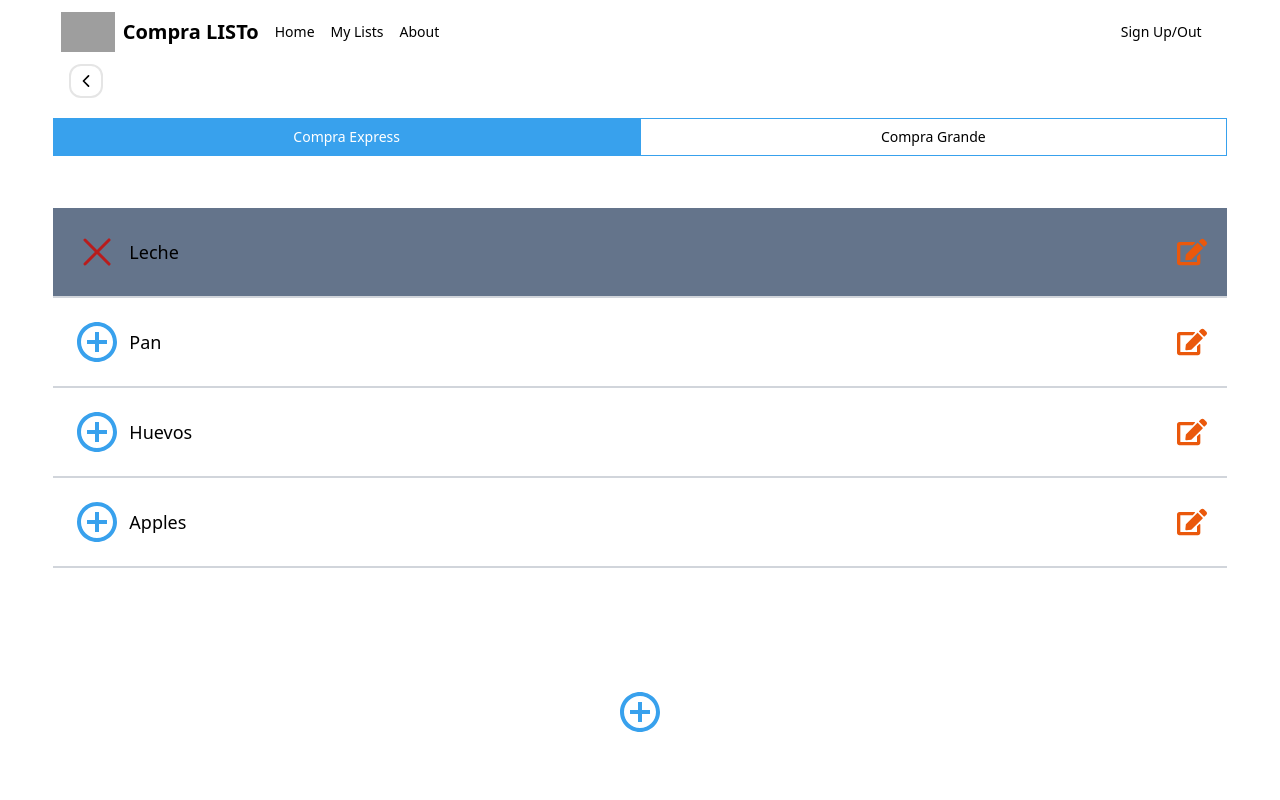
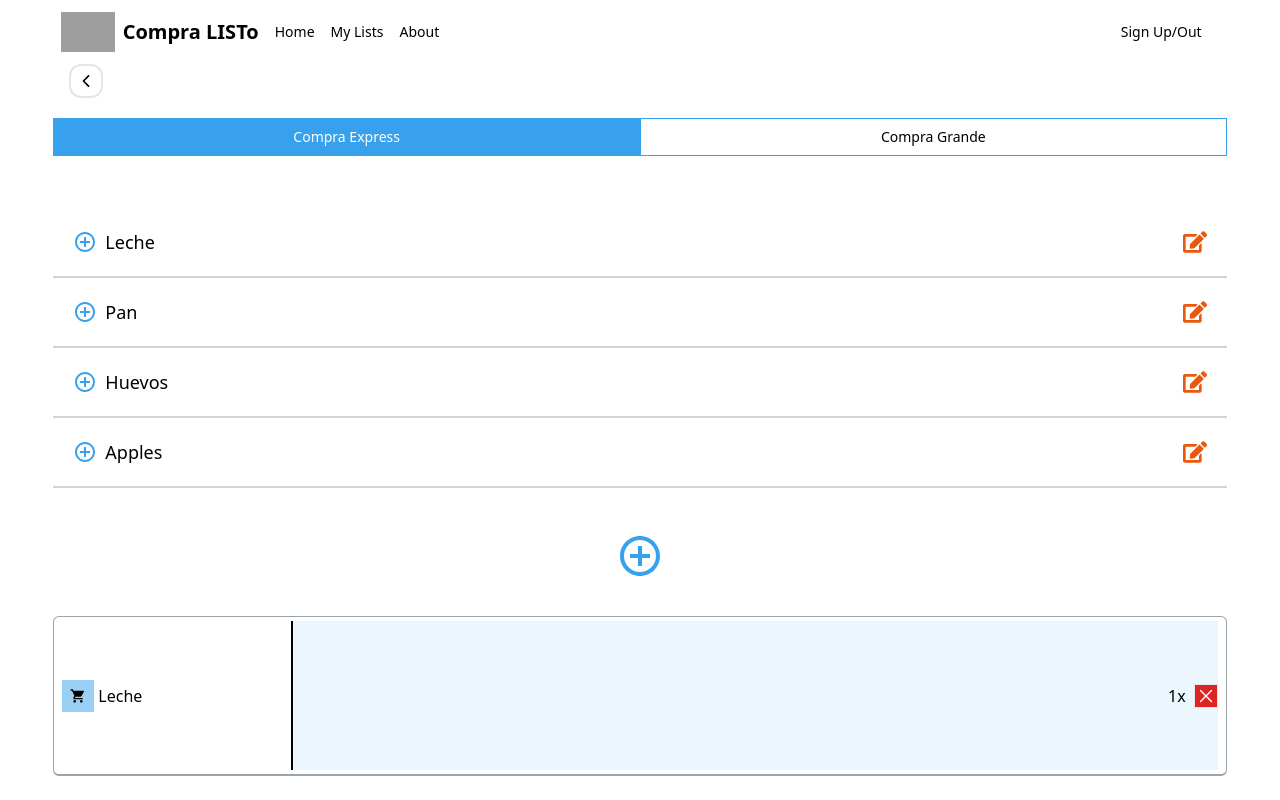
Before and after one commit to No-Country/s7-11-t-javareact, a React (Vite) app in the folder client/: page /list in a window 1280 px wide. Both pictures are taken after a click on the icon 97 px from the left and 252 px from the top of the page. Built offline with nearby package versions, Linux system fonts and the light colour scheme; grey boxes are pictures that could not be loaded; a web font is replaced by a local one.

Commit message:
feat: funcionalidades

```diff
--- a/client/src/pages/ListPage/ExpressBuyTab.jsx
+++ b/client/src/pages/ListPage/ExpressBuyTab.jsx
@@ -3,7 +3,8 @@ import NewProductForm from "./NewProductForm";
 import { FaEdit, FaRegCheckCircle, FaTrashAlt } from "react-icons/fa";
 import { BiPlusCircle } from "react-icons/bi";
 import { HiXMark } from "react-icons/hi2";
-
+import { useRef } from "react";
+import { MdShoppingCart } from "react-icons/md";
 function ExpressTab() {
   const [dailyProducts, setDailyProducts] = useState(() => {
     const savedProducts = localStorage.getItem("dailyProducts");
@@ -18,20 +19,57 @@ function ExpressTab() {
       ];
     }
   });
+  const inputRef = useRef(null);
+  const [stateSelectItem, setStateSelectItem] = useState(() => {
+    const storedState = localStorage.getItem("selectItemState");
+    return storedState ? JSON.parse(storedState) : [];
+  });
   const [selectedProducts, setSelectedProducts] = useState([]);
   const [formState, setFormState] = useState(false);
-  console.log(dailyProducts);
-  console.log("formState:", formState);
 
   useEffect(() => {
     localStorage.setItem("dailyProducts", JSON.stringify(dailyProducts));
   }, [dailyProducts]);
 
-  const controlProductCheck = (id) => {
+  const controlProductCheck = (id, state) => {
     const updatedProducts = dailyProducts.map((product) =>
-      product.id === id ? { ...product, checked: !product.checked } : product
+      product.id === id ? { ...product, checked: state } : product
     );
     setDailyProducts(updatedProducts);
+  };
+
+  const addSelectItem = (id) => {
+    const selectItem = dailyProducts.find((product) => product.id === id);
+    if (selectItem) {
+      setStateSelectItem((prevState) => {
+        const existingItemIndex = prevState.findIndex((item) => item.id === id);
+        if (existingItemIndex !== -1) {
+          const updatedItem = {
+            ...prevState[existingItemIndex],
+            quantity:
+              prevState[existingItemIndex].quantity +
+              (selectItem.quantity || 1),
+          };
+          const newState = [
+            ...prevState.slice(0, existingItemIndex),
+            updatedItem,
+            ...prevState.slice(existingItemIndex + 1),
+          ];
+          localStorage.setItem("selectItemState", JSON.stringify(newState));
+          return newState;
+        } else {
+          const newState = [...prevState, { ...selectItem, quantity: 1 }];
+          localStorage.setItem("selectItemState", JSON.stringify(newState));
+          return newState;
+        }
+      });
+    }
+  };
+
+  const removeSelectItem = (id) => {
+    setStateSelectItem((prevState) => {
+      return prevState.filter((item) => item.id !== id);
+    });
   };
 
   const controlDoneClick = () => {
@@ -59,42 +97,44 @@ function ExpressTab() {
     const updatedProducts = dailyProducts.map((product) =>
       product.id === id
         ? { ...product, name: editedName, editing: state }
-        : product
+        : { ...product, editing: false }
     );
     setDailyProducts(updatedProducts);
   };
 
   return (
-    <section className="flex flex-col gap-10 ">
-      <ul className="h-55vh overflow-y-auto">
+    <section className="flex flex-col gap-5 justify-between ">
+      <ul className="h-72 overflow-y-auto">
         {dailyProducts.map((product) => (
           <li
             key={product.id}
             className={`${
               product.checked === true ? "bg-slate-500" : "bg-transparent"
-            } flex justify-between items-center w-376 h-46 border-b-2 border-gray-300 p-5 text-lg active:bg-[#ACC0DF] cursor-pointer`}
+            } flex justify-between items-center w-376 h-46 border-b-2 border-gray-300 p-5 text-lg`}
           >
             <div className="flex justify-center items-center">
               {product.checked == false ? (
                 <BiPlusCircle
-                  onClick={() => controlProductCheck(product.id)}
+                  onClick={() => addSelectItem(product.id)}
                   className={`${
                     product.checked === true ? "bg-slate-500" : "bg-transparent"
-                  } text-5xl text-primary `}
+                  } text-2xl text-primary cursor-pointer`}
                 />
               ) : (
                 <HiXMark
-                  onClick={() => controlProductCheck(product.id)}
+                  input
+                  onClick={() => controlProductCheck(product.id, false)}
                   className={`${
                     product.checked === true ? "bg-slate-500" : "bg-transparent"
-                  } text-5xl text-red-700 `}
+                  } text-2xl text-red-700 cursor-pointer`}
                 />
               )}
 
               {product.editing ? (
                 <input
+                  autoFocus="autofocus"
                   type="text"
-                  className="ml-2 w-full bg-transparent"
+                  className="ml-2 w-full animate-blink bg-transparent rounded-md"
                   value={product.name}
                   onChange={(e) =>
                     handleEditProduct(
@@ -103,23 +143,38 @@ function ExpressTab() {
                       product.editing
                     )
                   }
+                  onKeyDown={(e) => {
+                    if (e.key === "Enter") {
+                      e.preventDefault();
+                      handleEditProduct(
+                        product.id,
+                        e.target.value,
+                        product.editing
+                      );
+                      inputRef.current.blur();
+                    }
+                  }}
+                  ref={inputRef}
                 />
               ) : (
-                <div className="flex gap-5 items-center justify-center">
-                  <label htmlFor={product.id} className="ml-2">
+                <div
+                  onClick={() => controlProductCheck(product.id, true)}
+                  className="w-64 flex gap-5 items-center justify-start "
+                >
+                  <label htmlFor={product.id} className=" ml-2">
                     {product.name}
                   </label>
                 </div>
               )}
             </div>
-            <div className="flex gap-5">
+            <div className="flex gap-1">
               <FaEdit
                 onClick={() => {
                   handleEditProduct(product.id, product.name, true);
                 }}
                 className={`${
                   product.editing ? "hidden" : "block"
-                } text-3xl text-orange-600 `}
+                } text-2xl text-orange-600 cursor-pointer`}
               />
               <FaRegCheckCircle
                 onClick={() => {
@@ -127,19 +182,19 @@ function ExpressTab() {
                 }}
                 className={`${
                   product.editing === true ? "block" : "hidden"
-                } text-3xl text-green-600`}
+                } text-2xl text-green-600 cursor-pointer`}
               />
               <FaTrashAlt
                 className={`${
                   product.editing === true ? "block" : "hidden"
-                } text-3xl text-white bg-red-600 cursor-pointer p-2 rounded-lg`}
+                } text-2xl text-white bg-red-600 cursor-pointer p-2 rounded-lg `}
                 onClick={() => handleDeleteProduct(product.id)}
               />
             </div>
           </li>
         ))}
-      </ul>{" "}
-      <div className='relative'>
+      </ul>
+      <div className="relative">
         <div
           onClick={() => {
             setFormState(true);
@@ -149,16 +204,16 @@ function ExpressTab() {
           <BiPlusCircle
             className={`${
               formState === true ? "hidden" : "block"
-            } text-5xl text-primary `}
+            } text-5xl text-primary h-20`}
           />
         </div>
         <div
           className={`${
             formState === true ? "block" : "hidden"
-          } flex flex-col justify-center items-center gap-3 px-2 absolute w-full`}
+          } flex flex-col justify-center items-center gap-3 px-2 w-full h-20`}
         >
           <NewProductForm addProduct={addProductClick} />
-          <div className="">
+          <div>
             <button
               className="bg-blue-500 text-white px-4 py-2 rounded-md"
               onClick={controlDoneClick}
@@ -168,6 +223,28 @@ function ExpressTab() {
           </div>
         </div>
       </div>
+      <ul className="w-full h-40 border border-b-2 border-gray-400 rounded-md overflow-x-hidden overflow-y-auto grid grid-cols-[3,1fr,auto] items-stretch gap-2 ">
+        {stateSelectItem.map((product) => (
+          <li
+            key={product.id}
+            className="w-full flex justify-between px-2 py-1"
+          >
+            <div className="w-72 flex gap-1 justify-start items-center border-r-2 border-black">
+              <div className="bg-primary-300 p-2">
+                <MdShoppingCart />
+              </div>
+              <div>{product.name}</div>
+            </div>
+            <div className="w-full flex justify-end items-center gap-2 bg-[#ecf6fd]">
+              <div>{product.quantity}x</div>
+              <HiXMark
+                onClick={() => removeSelectItem(product.id)}
+                className="text-2xl text-white bg-red-600 cursor-pointer border border-red hover:bg-white hover:text-red-500"
+              />
+            </div>
+          </li>
+        ))}
+      </ul>
       <ShowExpressList selectedProducts={selectedProducts} />
     </section>
   );
```
